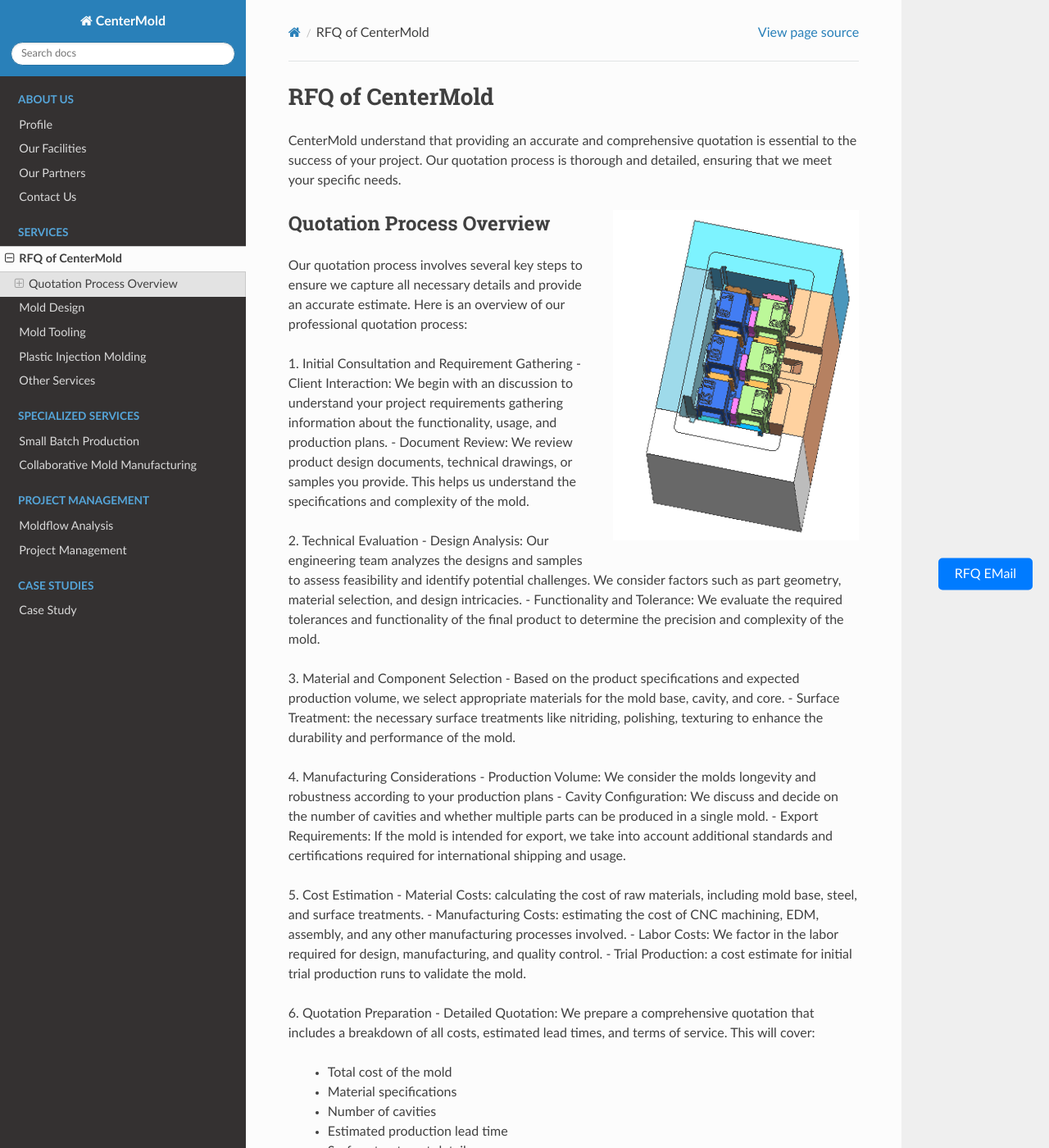
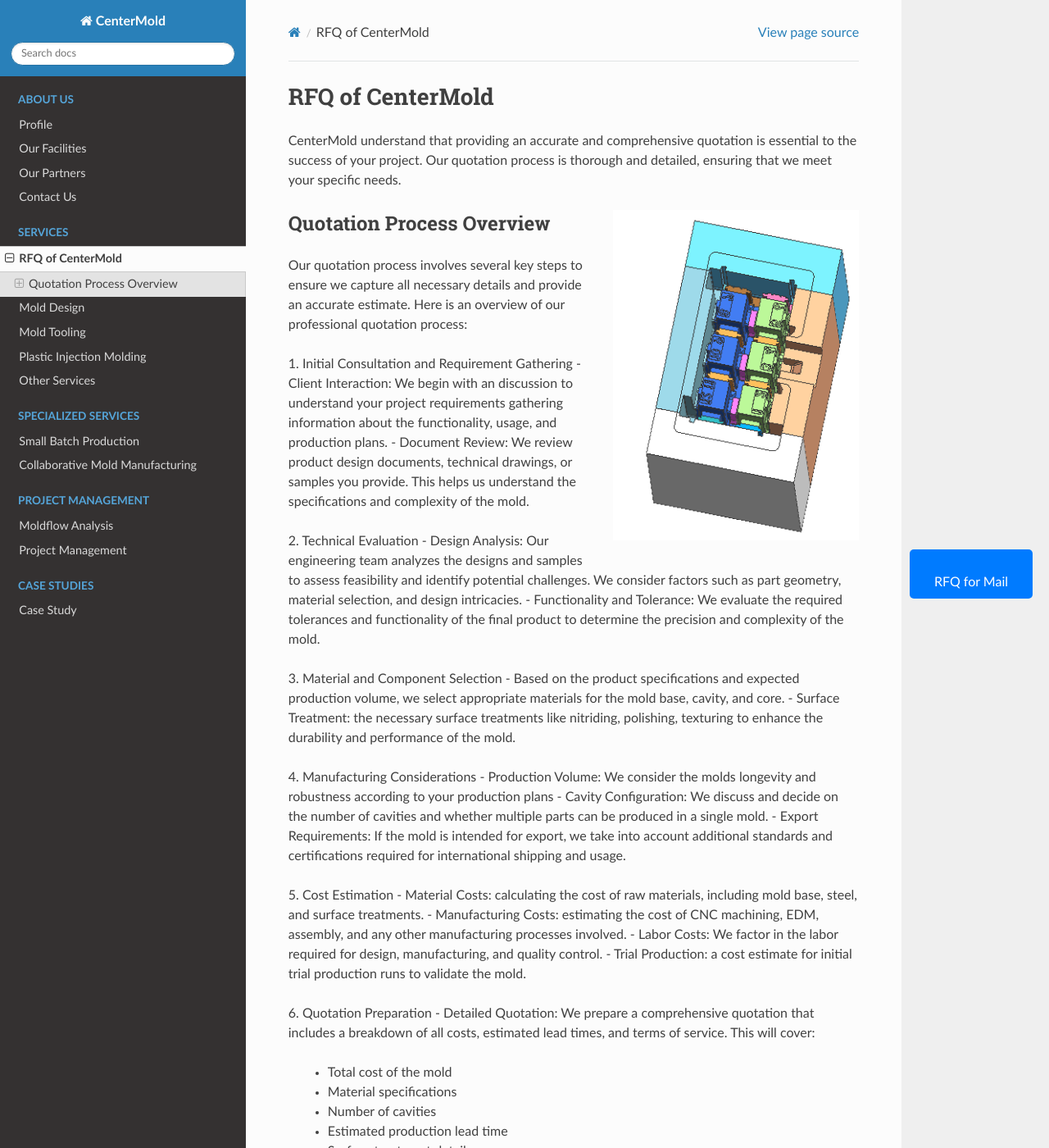
Before and after one commit to paultang/centermold, a Sphinx documentation site: the page built from source/RFQ.rst, in a window 1280 px wide and 1400 px high. Shown: the whole window at 82% size. Built offline with Sphinx 7.4.7 and the Read the Docs theme 2.0.0, drawn with Linux system fonts in a browser that asks for light colours; some of the changed lines change nothing that is shown.

Commit message:
Update RFQ.rst

```diff
--- a/source/RFQ.rst
+++ b/source/RFQ.rst
@@ -80,10 +80,13 @@ CenterMold are confident that our professional approach and attention to detail
         right: 20px;
         top: 50%;
         transform: translateY(-50%);
+        width: 150px;  /* 设置按钮的宽度 */
+        height: 60px;  /* 设置按钮的高度 */
+        line-height: 60px;  /* 使文字在按钮内部垂直居中 */
     }
     .email-button:hover {
         background-color: #0056b3;
     }
     </style>
 
-    <a href="mailto:info@centermold.com" class="email-button">RFQ EMail</a>
+    <a href="mailto:info@centermold.com" class="email-button">RFQ for Mail</a>
```
